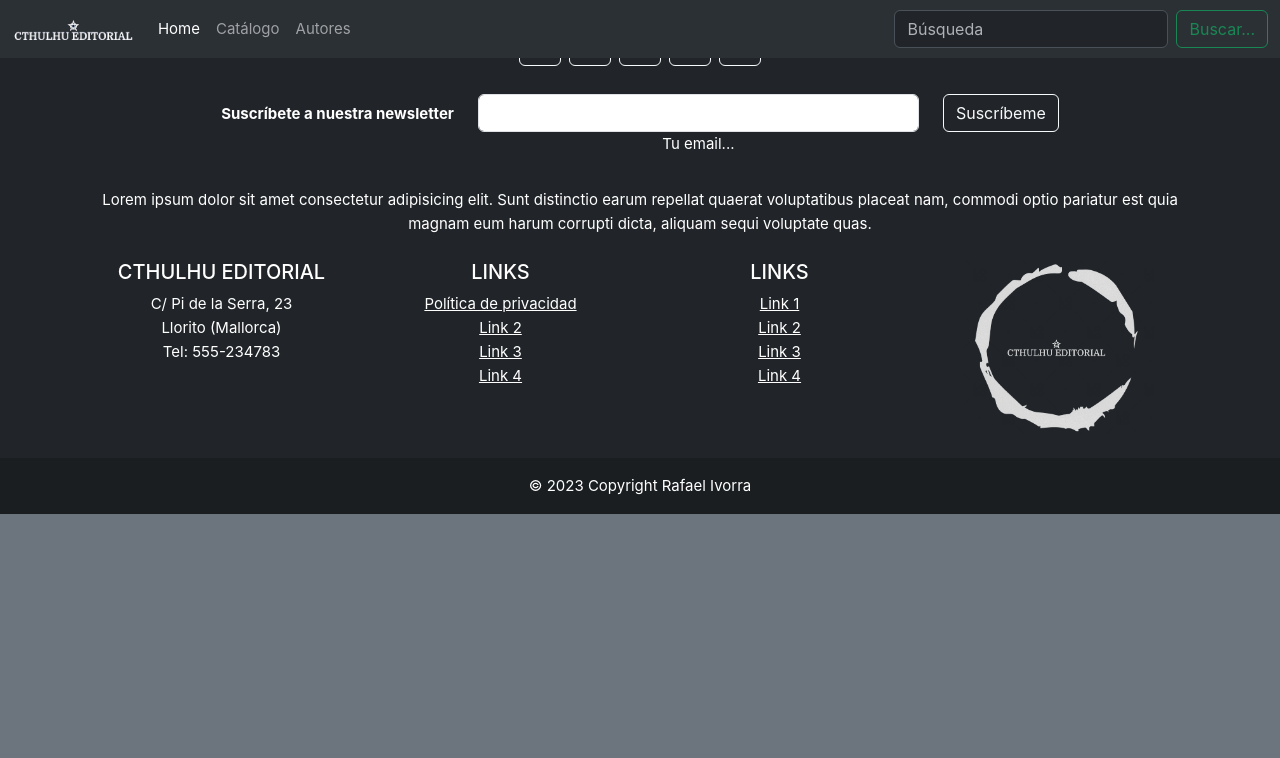
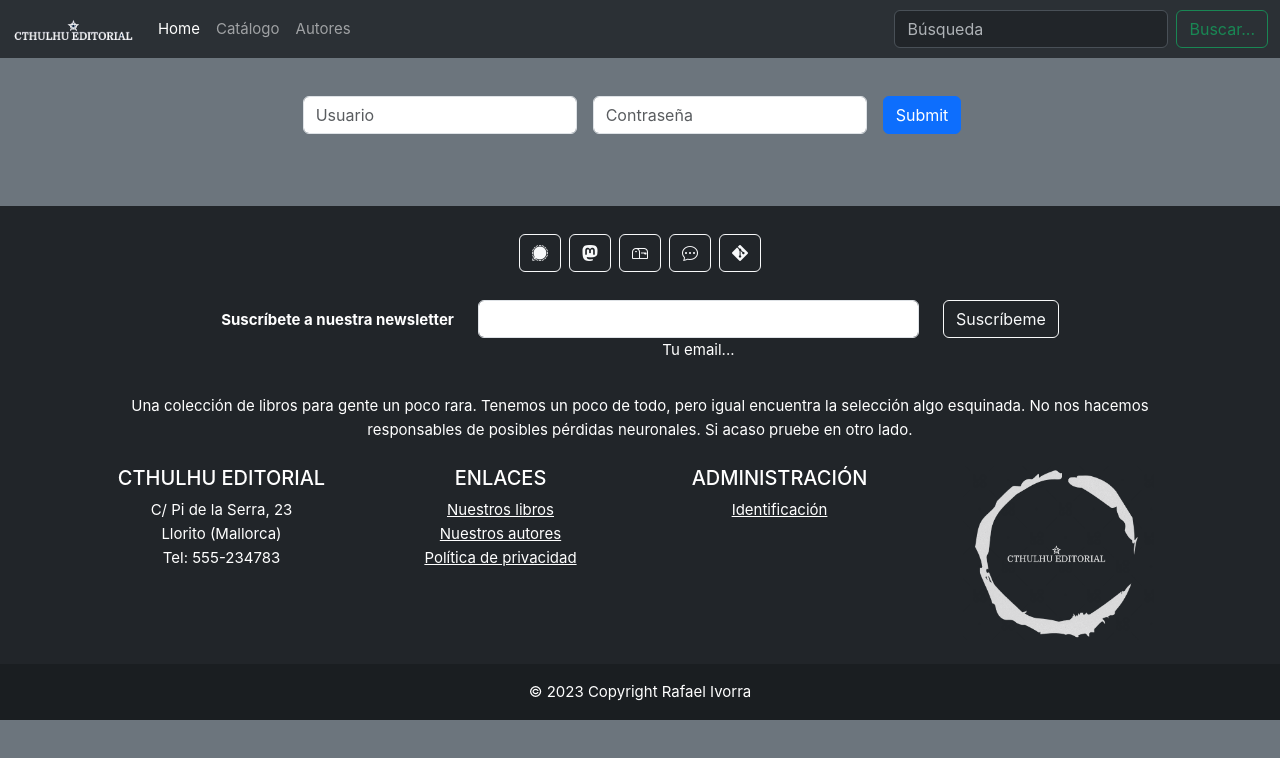
Before and after one commit to rIvorraLl/diw_proyecto_2t, a Vue app: page /login in a window 1280 px wide. Shown: the top 758 px of the page. Built offline with nearby package versions, Linux system fonts and the light colour scheme; no server answers.

Commit message:
feature: login

```diff
--- a/data_db.json
+++ b/data_db.json
@@ -98,5 +98,11 @@
       "id": "5",
       "libros": "[6]"
     }
+  ],
+  "admin": [
+    {
+      "usuario": "rafael",
+      "contrasenya": "patata123"
+    }
   ]
 }
--- a/src/components/FooterComponent.vue
+++ b/src/components/FooterComponent.vue
@@ -57,38 +57,24 @@
                 >
               </div>
             </div>
-            <!--Grid column-->
-
-            <!--Grid column-->
             <div class="col-auto">
-              <!-- Submit button -->
               <button type="submit" class="btn btn-outline-light mb-4">
                 Suscríbeme
               </button>
             </div>
-            <!--Grid column-->
           </div>
-          <!--Grid row-->
         </form>
       </section>
-      <!-- Section: Form -->
-
-      <!-- Section: Text -->
       <section class="mb-4">
         <p>
-          Lorem ipsum dolor sit amet consectetur adipisicing elit. Sunt
-          distinctio earum repellat quaerat voluptatibus placeat nam, commodi
-          optio pariatur est quia magnam eum harum corrupti dicta, aliquam sequi
-          voluptate quas.
+          Una colección de libros para gente un poco rara. Tenemos un poco de
+          todo, pero igual encuentra la selección algo esquinada. No nos hacemos
+          responsables de posibles pérdidas neuronales. Si acaso pruebe en otro
+          lado.
         </p>
       </section>
-      <!-- Section: Text -->
-
-      <!-- Section: Links -->
       <section class="">
-        <!--Grid row-->
         <div class="row">
-          <!--Grid column-->
           <div class="col-lg-3 col-md-6 mb-4 mb-md-0">
             <h5 class="text-uppercase">Cthulhu Editorial</h5>
 
@@ -98,54 +84,38 @@
               <li>Tel: 555-234783</li>
             </ul>
           </div>
-          <!--Grid column-->
-
-          <!--Grid column-->
           <div class="col-lg-3 col-md-6 mb-4 mb-md-0">
-            <h5 class="text-uppercase">Links</h5>
-
+            <h5 class="text-uppercase">Enlaces</h5>
             <ul class="list-unstyled mb-0">
+              <li></li>
+              <li>
+                <router-link to="/titulos" class="text-white"
+                  >Nuestros libros</router-link
+                >
+              </li>
+              <li>
+                <router-link to="/autores" class="text-white"
+                  >Nuestros autores</router-link
+                >
+              </li>
               <li>
                 <router-link to="/privacidad" class="text-white"
                   >Política de privacidad</router-link
                 >
               </li>
+            </ul>
+          </div>
+          <div class="col-lg-3 col-md-6 mb-4 mb-md-0">
+            <h5 class="text-uppercase">Administración</h5>
 
+            <ul class="list-unstyled mb-0">
               <li>
-                <a href="#!" class="text-white">Link 2</a>
-              </li>
-              <li>
-                <a href="#!" class="text-white">Link 3</a>
-              </li>
-              <li>
-                <a href="#!" class="text-white">Link 4</a>
+                <router-link to="/login" class="text-white"
+                  >Identificación</router-link
+                >
               </li>
             </ul>
           </div>
-          <!--Grid column-->
-
-          <!--Grid column-->
-          <div class="col-lg-3 col-md-6 mb-4 mb-md-0">
-            <h5 class="text-uppercase">Links</h5>
-
-            <ul class="list-unstyled mb-0">
-              <li>
-                <a href="#!" class="text-white">Link 1</a>
-              </li>
-              <li>
-                <a href="#!" class="text-white">Link 2</a>
-              </li>
-              <li>
-                <a href="#!" class="text-white">Link 3</a>
-              </li>
-              <li>
-                <a href="#!" class="text-white">Link 4</a>
-              </li>
-            </ul>
-          </div>
-          <!--Grid column-->
-
-          <!--Grid column-->
           <div class="col-lg-3 col-md-6 mb-4 mb-md-0">
             <img class="w-75" src="../assets/img/logoCircleAlpha.png" alt="" />
           </div>
--- a/src/router/index.js
+++ b/src/router/index.js
@@ -28,6 +28,16 @@ const router = createRouter({
       name: "libro",
       component: () => import("../views/CthulhuLibro.vue"),
     },
+    {
+      path: "/login",
+      name: "login",
+      component: () => import("../views/LoginView.vue"),
+    },
+    {
+      path: "/admin",
+      name: "admin",
+      component: () => import("../views/AdminPage.vue"),
+    },
   ],
 });
 
--- /dev/null
+++ b/src/views/AdminPage.vue
@@ -0,0 +1,76 @@
+<script>
+export default {
+  data() {
+    return {
+      books: null,
+    };
+  },
+  methods: {
+    async fetchData() {
+      this.books = null;
+      const res = await fetch(`http://localhost:3000/libros`);
+      this.books = await res.json();
+    },
+  },
+  mounted() {
+    this.fetchData();
+  },
+};
+</script>
+<template>
+  <p v-if="!books">Loading...</p>
+  <div
+    class="d-flex flex-row flex-wrap justify-content-between w-75 mx-auto mt-5 pt-5"
+  >
+    <div
+      v-for="book in books"
+      :key="book.id"
+      class="card mb-3"
+      style="max-width: 540px"
+    >
+      <!-- <a :href="'/libro/' + book.id"> -->
+      <router-link :to="`/libro/${book.id}`">
+        <div class="row g-0">
+          <div class="col-md-4 img-hover-zoom">
+            <img
+              :src="'src/assets/img/' + book.id + '.jpg'"
+              class="img-fluid rounded-start"
+              alt="..."
+            />
+          </div>
+          <div class="col-md-8">
+            <div class="card-body">
+              <h5 class="card-title">{{ book.titulo }}</h5>
+              <p class="card-text">Autor: {{ book.autor }}</p>
+              <p class="card-text">Idioma: {{ book.idioma }}</p>
+              <p class="card-text">Edición: {{ book.edicion }}</p>
+              <p class="card-text">Precio: {{ book.precio }}</p>
+              <span class="badge text-bg-info">{{ book.materia }}</span>
+            </div>
+          </div>
+        </div>
+        <!-- </a> -->
+      </router-link>
+    </div>
+  </div>
+</template>
+
+<style scoped>
+.img-hover-zoom {
+  height: 300px;
+  overflow: hidden;
+}
+
+.img-hover-zoom img {
+  transition: transform 0.5s ease;
+}
+
+.img-hover-zoom:hover img {
+  transform: scale(1.5);
+}
+
+a {
+  text-decoration: none;
+  color: #212529;
+}
+</style>
--- /dev/null
+++ b/src/views/LoginView.vue
@@ -0,0 +1,67 @@
+<script>
+export default {
+  data() {
+    return {
+      admins: [],
+      textA: "",
+      textB: "",
+      error: "",
+      isVisible: true,
+    };
+  },
+  methods: {
+    async fetchData() {
+      const res = await fetch(`http://localhost:3000/admin`);
+      this.admins = await res.json();
+    },
+    async redirect() {
+      if (
+        this.admins[0].usuario === this.textA &&
+        this.admins[0].contrasenya === this.textB
+      ) {
+        await this.$router.push("/admin");
+      } else {
+        this.isVisible = false;
+        this.error =
+          "El proceso de autentificación ha fallado. Por favor, inténtelo de nuevo.";
+      }
+    },
+  },
+  mounted() {
+    this.fetchData();
+  },
+};
+</script>
+<template>
+  <div class="pt-5 mt-5 d-flex pb-5">
+    <form @submit.prevent class="mx-auto row gy-2 gx-3 align-items-center">
+      <div class="col-auto">
+        <label class="visually-hidden" for="autoSizingInput">Usuario</label>
+        <input
+          v-model="textA"
+          class="form-control"
+          id="autoSizingInput"
+          placeholder="Usuario"
+        />
+      </div>
+      <div class="col-auto">
+        <label class="visually-hidden" for="autoSizingInputGroup"
+          >Contraseña</label
+        >
+        <input
+          v-model="textB"
+          class="form-control"
+          id="autoSizingInputGroup"
+          placeholder="Contraseña"
+          type="password"
+        />
+      </div>
+      <div class="col-auto">
+        <button @click="redirect" class="btn btn-primary">Submit</button>
+      </div>
+      <div class="text-danger p-2 bg-light" :class="{ invisible: isVisible }">
+        {{ error }}
+      </div>
+    </form>
+  </div>
+</template>
```
